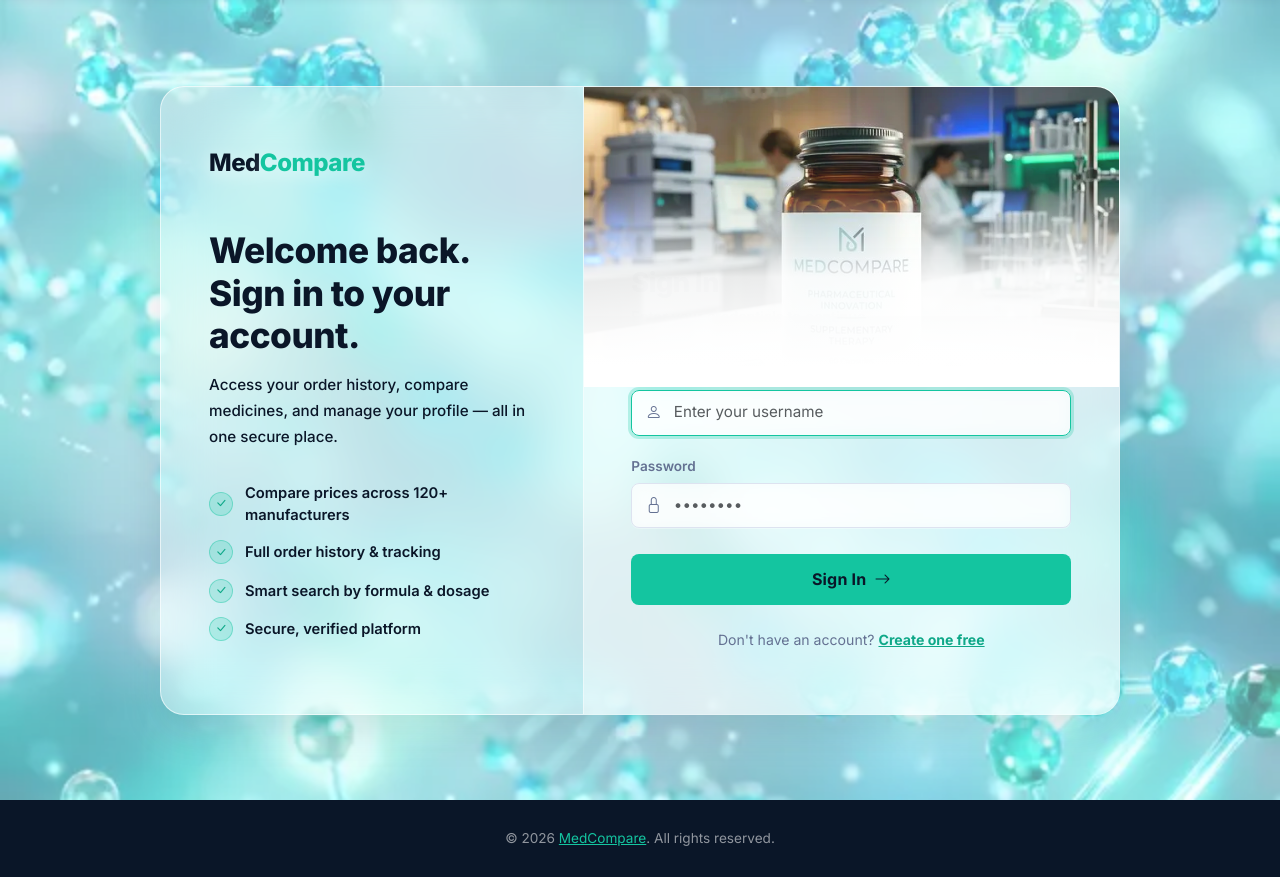
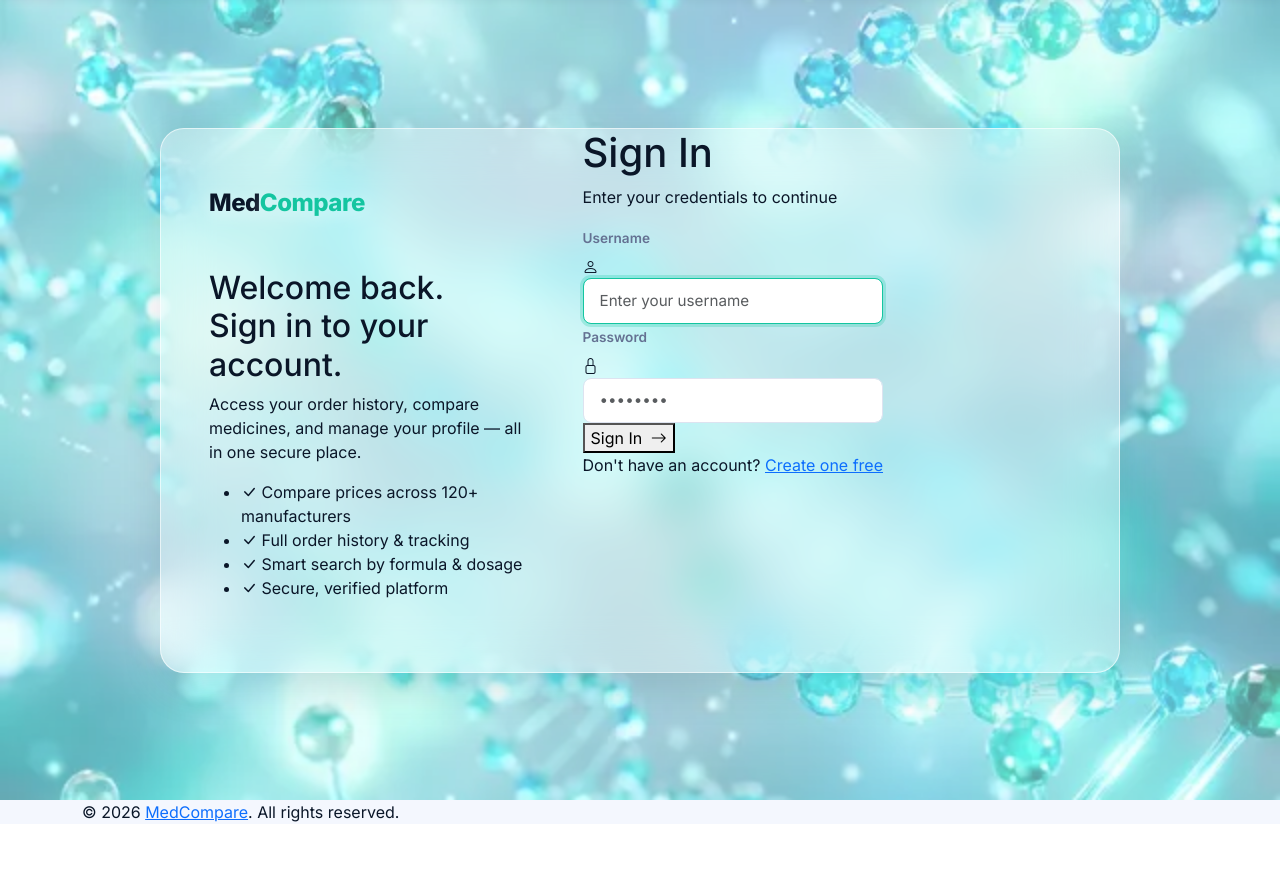
Before and after one commit to muazainal/mz-medcompare, a Django app: page /accounts/login/ in a window 1280 px wide. Shown: the part 67-944 px from the top of the page. After the commit the page ends 889 px from the top, so only its background shows below. Run offline with Django 5.2, Linux system fonts and the light colour scheme.

Commit message:
Remove the authentication banner from the login page and adjust the panel's vertical alignment and dark theme styling.

```diff
--- a/medicines/static/css/style.css
+++ b/medicines/static/css/style.css
@@ -847,38 +847,6 @@ input[type="email"]:focus {
     height: auto;
     border-radius: var(--radius);
     display: block;
-    margin: 0 auto 1.8rem auto;
-    box-shadow: 0 16px 48px rgba(10, 22, 40, 0.3);
-    object-fit: cover;
-}
-
-.auth-banner-mask {
-    position: absolute;
-    top: 0;
-    left: 0;
-    width: 100%;
-    height: 300px;
-    z-index: 0;
-    overflow: hidden;
-}
-
-.auth-banner-img {
-    width: 100%;
-    height: 100%;
-    object-fit: cover;
-    opacity: 0.9;
-    filter: saturate(1.2) brightness(1.05);
-}
-
-.banner-fader {
-    position: absolute;
-    bottom: 0;
-    left: 0;
-    width: 100%;
-    height: 200px;
-    background: linear-gradient(to bottom, transparent, rgba(255, 255, 255, 0.9), rgba(255, 255, 255, 1) 90%);
-}
-
 .auth-left-content h2 {
     font-size: clamp(1.6rem, 3vw, 2.2rem);
     font-weight: 800;
@@ -930,14 +898,12 @@ input[type="email"]:focus {
     flex: 1;
     display: flex;
     flex-direction: column;
-    justify-content: flex-start;
+    justify-content: center;
     align-items: center;
     padding: 3rem 2rem;
     background: rgba(255, 255, 255, 0.45);
     border-left: 1px solid rgba(255, 255, 255, 0.4);
     overflow-y: auto;
-    position: relative;
-    padding-top: 180px;
 }
 
 .auth-form-box .form-control {
@@ -1484,16 +1450,8 @@ p a:not(.btn),
 }
 
 [data-theme="dark"] .auth-panel-right {
-    background: rgba(10, 22, 40, 0.4);
-    border-left: 1px solid rgba(255, 255, 255, 0.05);
-}
-
-[data-theme="dark"] .banner-fader {
-    background: linear-gradient(to bottom, transparent, rgba(10, 22, 40, 0.8), rgba(10, 22, 40, 1) 90%);
-}
-
-[data-theme="dark"] .auth-banner-img {
-    opacity: 0.6;
+    background: rgba(10, 22, 40, 0.55);
+    border-left-color: rgba(255, 255, 255, 0.1);
 }
 
 [data-theme="dark"] .auth-form-box .form-control {
--- a/medicines/templates/registration/login.html
+++ b/medicines/templates/registration/login.html
@@ -49,16 +49,6 @@
 
         <!-- Right Form Panel -->
         <div class="auth-panel-right">
-            <div class="auth-banner-mask">
-                <img
-                    src="{% static 'images/hero_medicine.webp' %}"
-                    alt="MedCompare premium medicines"
-                    class="auth-banner-img"
-                    loading="eager"
-                    decoding="async"
-                >
-                <div class="banner-fader"></div>
-            </div>
             <div class="auth-form-box">
                 <h1>Sign In</h1>
                 <p class="auth-sub">Enter your credentials to continue</p>
```
